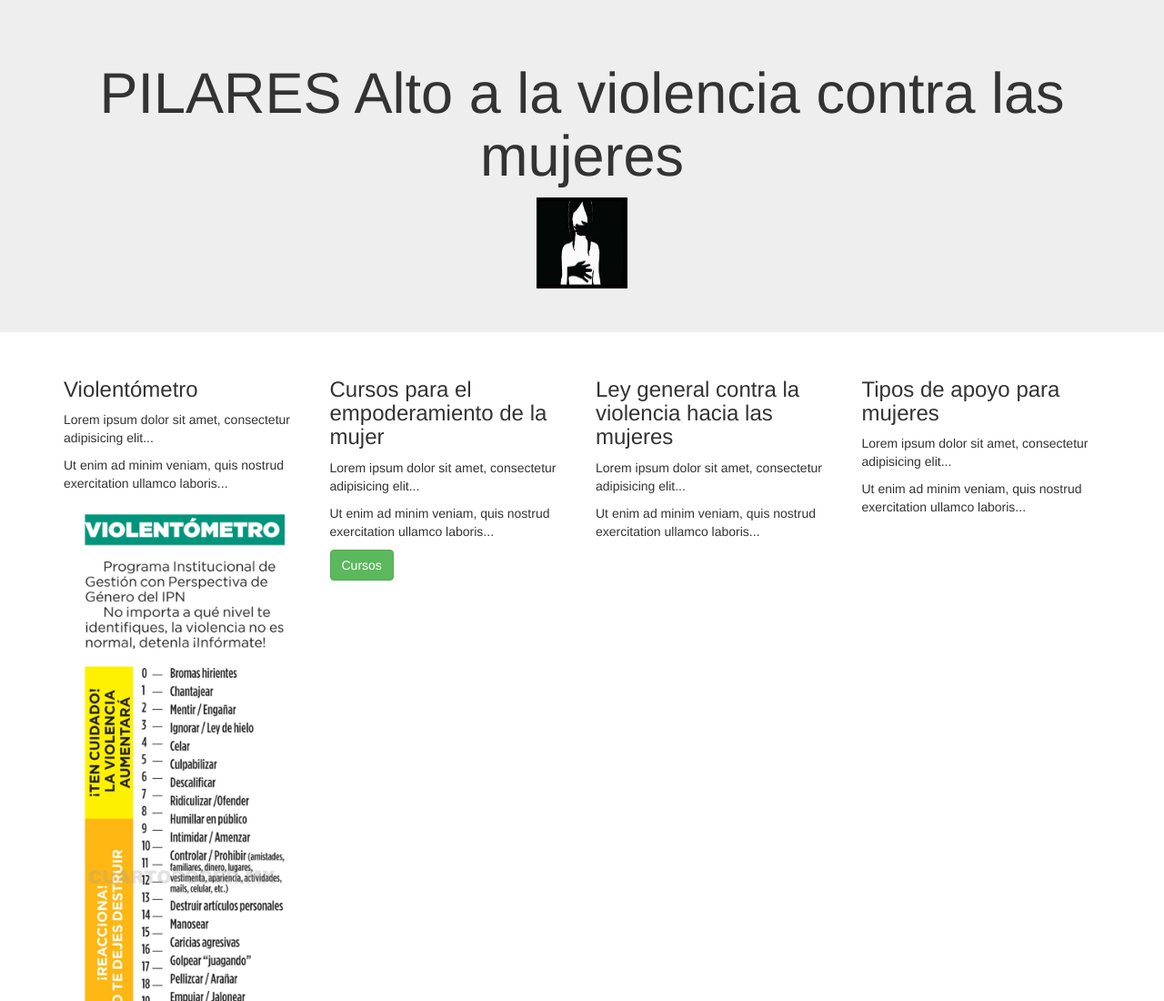
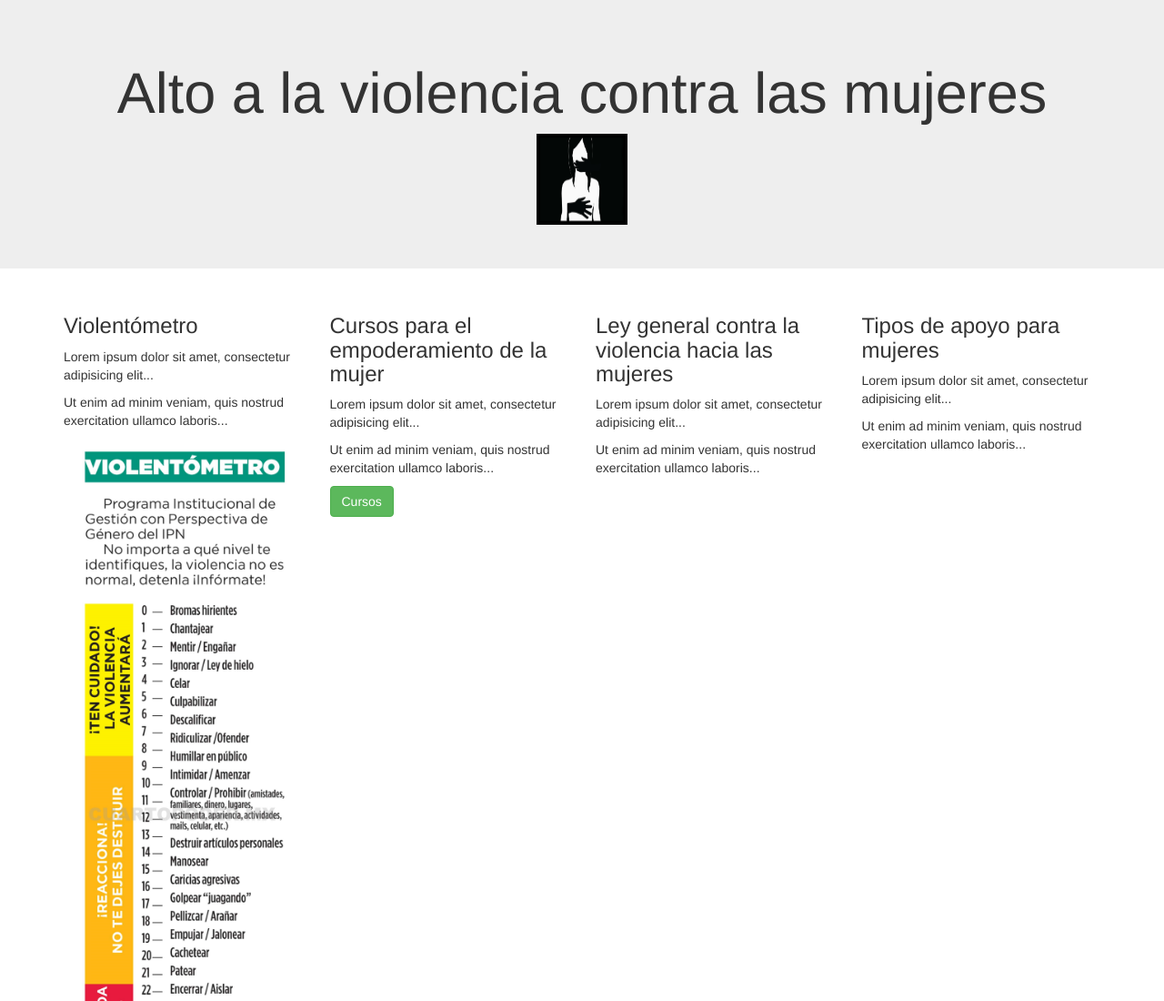
Before and after one commit to belemHA/proyectoHarTwitter, a website: page index.html in a window 1280 px wide. Shown: the top 1100 px of the page at 91% size. Drawn offline with nearby package versions, Linux system fonts and the light colour scheme.

Commit message:
Update index.html

```diff
--- a/index.html
+++ b/index.html
@@ -20,7 +20,7 @@
 <body>
 
 <div class="jumbotron text-center">
-  <h1>PILARES Alto a la violencia contra las mujeres</h1>
+  <h1>Alto a la violencia contra las mujeres</h1>
   <img src="violenciaStop.png" width="100" height="100">
 </div>
 
```
